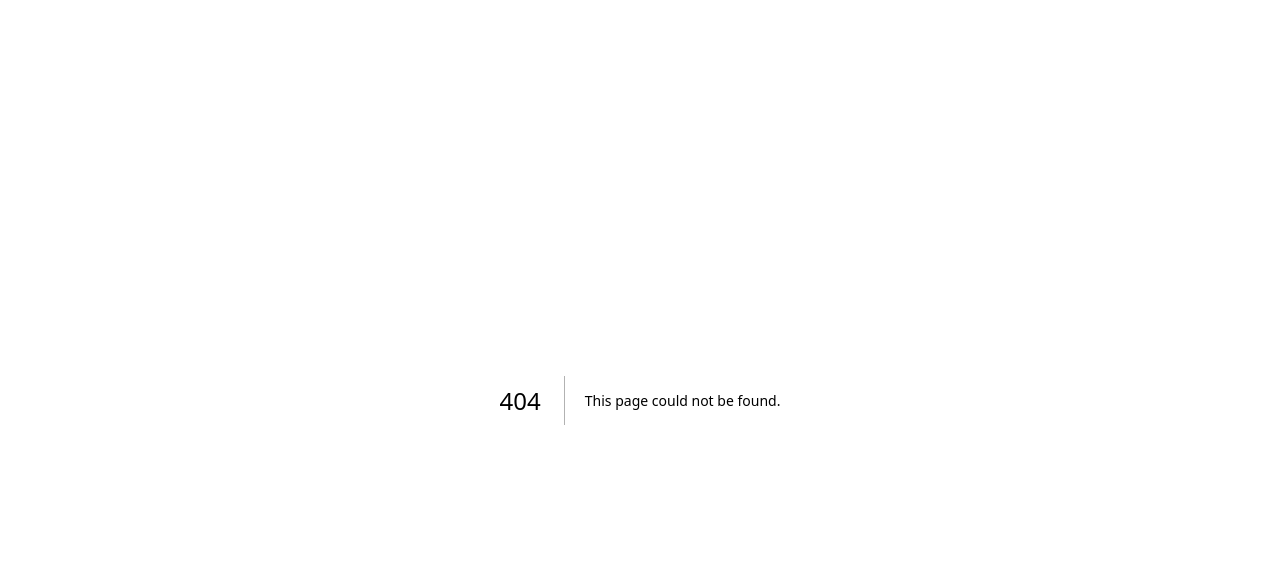
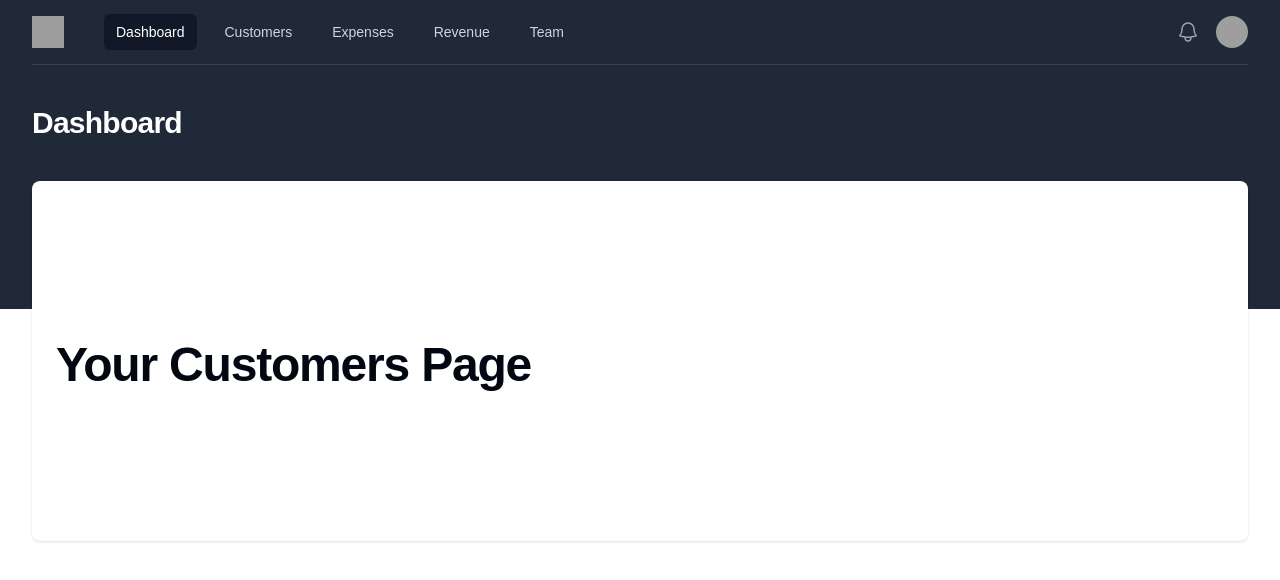
Before and after one commit to mdreesen/admin, a Next.js app: page /groupawesome/customers in a window 1280 px wide. Before the commit this address had no page. Shown: the top 580 px of the page. Built offline with nearby package versions, Linux system fonts and the light colour scheme; grey boxes are pictures that could not be loaded.

Commit message:
feature(Adding pages)

```diff
--- /dev/null
+++ b/app/[group]/customers/page.tsx
@@ -0,0 +1,10 @@
+export default function Page() {
+
+    return (
+        <div className="bg-white py-24 sm:py-32">
+                <p className="mt-2 max-w-lg text-pretty text-4xl font-semibold tracking-tight text-gray-950 sm:text-5xl">
+                    Your Customers Page
+                </p>
+        </div>
+    )
+}
--- /dev/null
+++ b/app/[group]/expenses/page.tsx
@@ -0,0 +1,10 @@
+export default function Page() {
+
+    return (
+        <div className="bg-white py-24 sm:py-32">
+                <p className="mt-2 max-w-lg text-pretty text-4xl font-semibold tracking-tight text-gray-950 sm:text-5xl">
+                    Your Expenses Page
+                </p>
+        </div>
+    )
+}
--- a/app/[group]/layout.tsx
+++ b/app/[group]/layout.tsx
@@ -8,11 +8,11 @@ const user = {
         'https://images.unsplash.com/photo-1472099645785-5658abf4ff4e?ixlib=rb-1.2.1&ixid=eyJhcHBfaWQiOjEyMDd9&auto=format&fit=facearea&facepad=2&w=256&h=256&q=80',
 }
 const navigation = [
-    { name: 'Dashboard', href: '#', current: true },
-    { name: 'Team', href: '#', current: false },
-    { name: 'Projects', href: '#', current: false },
-    { name: 'Calendar', href: '#', current: false },
-    { name: 'Reports', href: '#', current: false },
+    { name: 'Dashboard', href: '/groupawesome', current: true },
+    { name: 'Customers', href: '/groupawesome/customers', current: false },
+    { name: 'Expenses', href: '/groupawesome/expenses', current: false },
+    { name: 'Revenue', href: '/groupawesome/revenue', current: false },
+    { name: 'Team', href: '/groupawesome/team', current: false },
 ]
 const userNavigation = [
     { name: 'Your Profile', href: '#' },
--- /dev/null
+++ b/app/[group]/revenue/page.tsx
@@ -0,0 +1,10 @@
+export default function Page() {
+
+    return (
+        <div className="bg-white py-24 sm:py-32">
+                <p className="mt-2 max-w-lg text-pretty text-4xl font-semibold tracking-tight text-gray-950 sm:text-5xl">
+                    Your Revenue Page
+                </p>
+        </div>
+    )
+}
--- /dev/null
+++ b/app/[group]/team/page.tsx
@@ -0,0 +1,10 @@
+export default function Page() {
+
+    return (
+        <div className="bg-white py-24 sm:py-32">
+                <p className="mt-2 max-w-lg text-pretty text-4xl font-semibold tracking-tight text-gray-950 sm:text-5xl">
+                    Your Team Page
+                </p>
+        </div>
+    )
+}
--- a/components/charts/BarChart.tsx
+++ b/components/charts/BarChart.tsx
@@ -1,6 +1,6 @@
+"use client";
 // Tremor BarChart [v0.2.1]
 
-"use client";
 import React from "react"
 import { RiArrowLeftSLine, RiArrowRightSLine } from "@remixicon/react"
 import {
--- a/components/charts/DonutChart.tsx
+++ b/components/charts/DonutChart.tsx
@@ -1,7 +1,5 @@
+"use client";
 // Tremor DonutChart [v0.0.1]
-/* eslint-disable @typescript-eslint/no-explicit-any */
-
-"use client"
 
 import React from "react"
 import {
```
